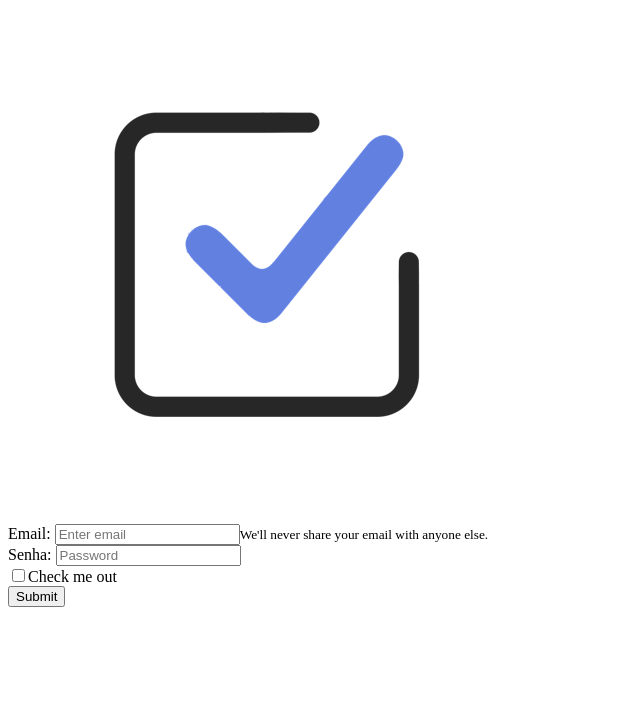
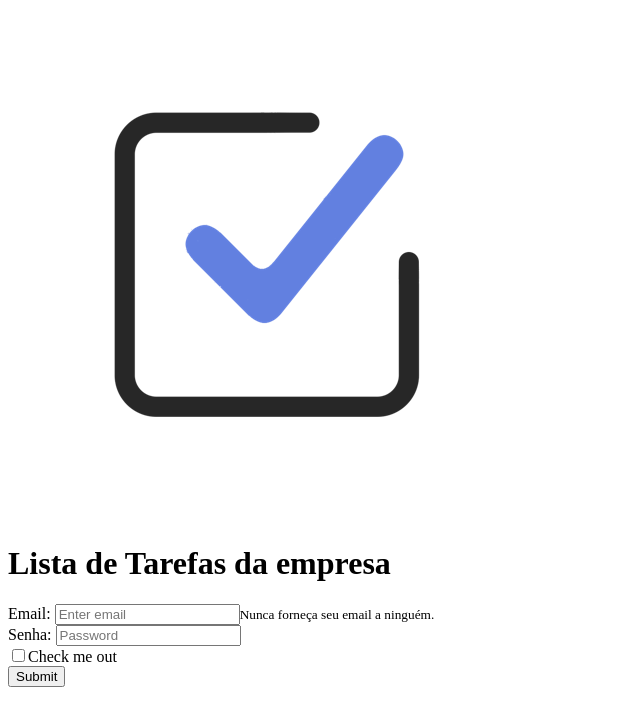
Before and after one commit to FelipeFloresWeb/Desafio-Tecnico-Trybe, a React (Create React App) app in the folder client/: page / in a window 1280 px wide. Shown: the top 726 px of the page, without its empty margins (0-640 px from the left). Built offline with nearby package versions, Linux system fonts and the light colour scheme.

Commit message:
feat Main Page and refactored all eslint erros

```diff
--- a/client/src/App.jsx
+++ b/client/src/App.jsx
@@ -1,12 +1,14 @@
 import React from 'react';
 import { BrowserRouter, Route, Switch } from 'react-router-dom';
 import Login from './pages/Login';
+import Main from './pages/Main';
 
 const App = () => (
   <div>
     <BrowserRouter>
       <Switch>
         <Route exact path="/" component={Login} />
+        <Route exact path="/main" component={Main} />
       </Switch>
     </BrowserRouter>
   </div>
--- a/client/src/components/Header/Header.jsx
+++ b/client/src/components/Header/Header.jsx
@@ -1,12 +1,7 @@
 import React from 'react';
 
-// src Image: https://images-na.ssl-images-amazon.com/images/I/41da3NERJ4L.png
-import todoLogo from '../../images/todoLogo.png';
-
 const Header = () => (
-  <div>
-    <img id="todo-logo" src={todoLogo} alt="To Do Logo" />
-  </div>
+  <div />
 );
 
 export default Header;
--- a/client/src/pages/Login.jsx
+++ b/client/src/pages/Login.jsx
@@ -1,15 +1,16 @@
 import React from 'react';
 import { Form, Button } from 'react-bootstrap';
-import Header from '../components/Header/Header';
+import todoLogo from '../images/todoLogo.png';// src Image: https://images-na.ssl-images-amazon.com/images/I/41da3NERJ4L.png
 
 const Login = () => (
   <div>
-    <Header />
+    <img id="todo-logo" src={todoLogo} alt="To Do Logo" />
+    <h1>Lista de Tarefas da empresa</h1>
     <Form>
       <Form.Group className="mb-3" controlId="formBasicEmail">
         <Form.Label>Email: </Form.Label>
         <Form.Control type="email" placeholder="Enter email" />
-        <Form.Text className="text-muted">We&apos;ll never share your email with anyone else.</Form.Text>
+        <Form.Text className="text-muted">Nunca forneça seu email a ninguém.</Form.Text>
       </Form.Group>
 
       <Form.Group className="mb-3" controlId="formBasicPassword">
--- /dev/null
+++ b/client/src/pages/Main.jsx
@@ -0,0 +1,11 @@
+import React from 'react';
+import Header from '../components/Header/Header';
+
+const Main = () => (
+  <div>
+    <Header />
+    <h1>Main</h1>
+  </div>
+);
+
+export default Main;
```
